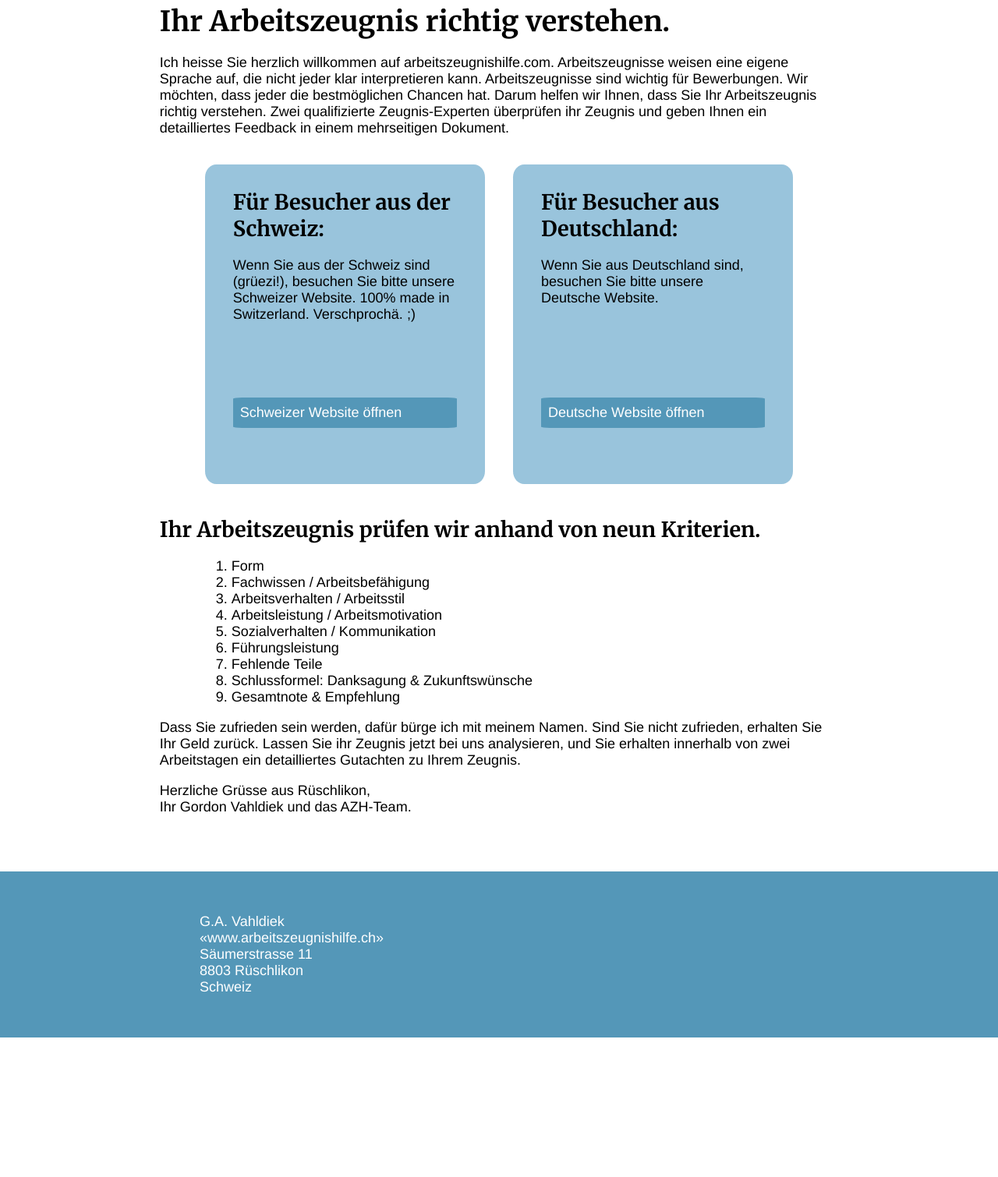
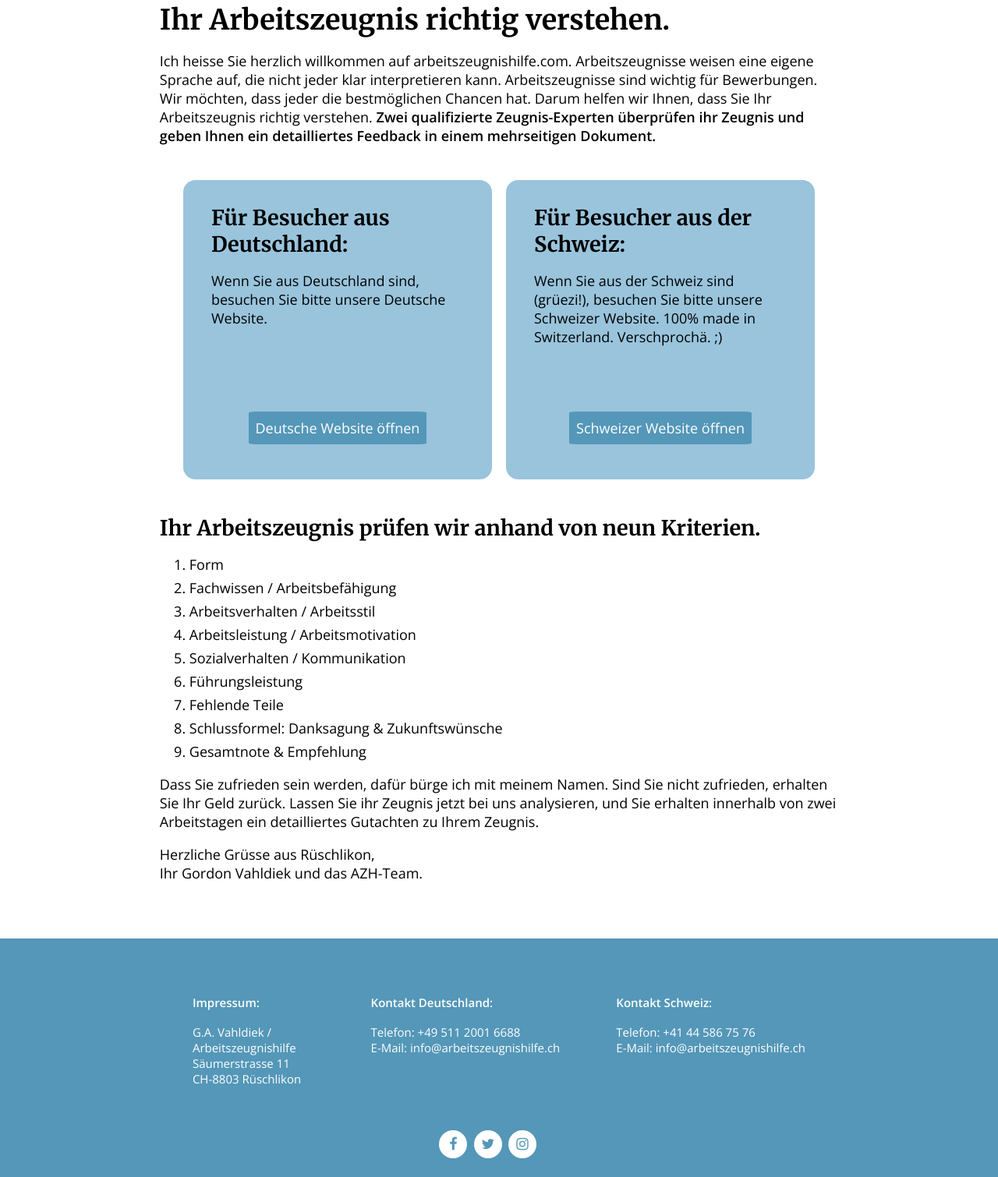
Before and after one commit to OzzieBerlin/azh_landingpage, a plain HTML site: page index.html in a window 1280 px wide. Shown: the part 591-2101 px from the top of the page at 78% size. Before the commit the page ends 1922 px from the top, so only its background shows below. Drawn offline with nearby package versions, Linux system fonts and the light colour scheme.

Commit message:
Improved responsiveness, cleaned resources, added footer

```diff
--- a/index.html
+++ b/index.html
@@ -4,17 +4,24 @@
   <meta charset="UTF-8">
   <title>Arbeitszeugnishilfe</title>
   <link rel="stylesheet" type="text/css" href="./resources/css/index.css">
-  <link href="https://fonts.googleapis.com/css2?family=Merriweather:wght@300;400;700&display=swap" rel="stylesheet">
+  <link href="https://fonts.googleapis.com/css2?family=Merriweather:wght@300;400;700&family=Open+Sans:wght@300;400;600&display=swap" rel="stylesheet">
+  <link rel="stylesheet" href="https://cdnjs.cloudflare.com/ajax/libs/font-awesome/4.7.0/css/font-awesome.min.css">
 </head>
+
+<!--
+4. Social Media Links in den Footer rein
+5. Footer links Impressum / Adresse, Mitte links Kontakt DE, Mitte rechts Kontakt CH, rechts SoMe-Buttons
+-->
 
  <body>
 <header>
-    <img src="./resources/images/azh_logo.svg" alt="">
-    <!-- <p>Arbeitszeugnishilfe.</p> -->
-    <nav>
+  <img src="./resources/images/AZH_Logo_transp.png" alt="">
+  <!-- Navbar Section -->
+  <nav>
+
       <ul>
-    <li><a href="#">Schweiz: www.arbeitszeugnishilfe.ch</a></li>
-    <li><a href="#">Deutschland: www.arbeitszeugnishilfe.de</a></li>
+        <li><a href="https://arbeitszeugnishilfe.de">Deutschland: www.arbeitszeugnishilfe.de</a></li>
+    <li><a href="https://arbeitszeugnishilfe.ch">Schweiz: www.arbeitszeugnishilfe.ch</a></li>
   </ul>
     </nav>
   </header>
@@ -25,25 +32,24 @@
     </div>
     <section>
       <h1>Ihr Arbeitszeugnis richtig verstehen.</h1>
-      <p>Ich heisse Sie herzlich willkommen auf arbeitszeugnishilfe.com. Arbeitszeugnisse weisen eine eigene Sprache auf, die nicht jeder klar interpretieren kann. Arbeitszeugnisse sind wichtig für Bewerbungen. Wir möchten, dass jeder die bestmöglichen Chancen hat. Darum helfen wir Ihnen, dass Sie Ihr Arbeitszeugnis richtig verstehen. Zwei qualifizierte Zeugnis-Experten überprüfen ihr Zeugnis und geben Ihnen ein detailliertes Feedback in einem mehrseitigen Dokument.
+      <p>Ich heisse Sie herzlich willkommen auf arbeitszeugnishilfe.com. Arbeitszeugnisse weisen eine eigene Sprache auf, die nicht jeder klar interpretieren kann. Arbeitszeugnisse sind wichtig für Bewerbungen. Wir möchten, dass jeder die bestmöglichen Chancen hat. Darum helfen wir Ihnen, dass Sie Ihr Arbeitszeugnis richtig verstehen. <strong>Zwei qualifizierte Zeugnis-Experten überprüfen ihr Zeugnis und geben Ihnen ein detailliertes Feedback in einem mehrseitigen Dokument.</strong>
       </p>
     </section>
       <section>
         <div class="flexcontainer">
+          <article class="countrybox">
+            <h2>Für Besucher aus Deutschland:</h2>
+            <p>Wenn Sie aus Deutschland sind, besuchen Sie bitte unsere Deutsche Website.</p>
+            <div class="button">
+            <a href="https://arbeitszeugnishilfe.de/"> Deutsche Website öffnen</a>
+            </div>
+          </article>
           <article class="countrybox">
             <h2>Für Besucher aus der Schweiz:</h2>
             <p>Wenn Sie aus der Schweiz sind (grüezi!), besuchen Sie bitte unsere Schweizer Website. 100% made in Switzerland. Verschprochä. ;)</p>
             <div class="button">
               <a href="https://arbeitszeugnishilfe.ch/">Schweizer Website öffnen</a>
             </div>
-          </article>
-          <article class="countrybox">
-            <h2>Für Besucher aus Deutschland:</h2>
-            <p>Wenn Sie aus Deutschland sind, besuchen Sie bitte unsere Deutsche Website.</p>
-            <div class="button">
-            <a href="https://arbeitszeugnishilfe.de/"> Deutsche Website öffnen</a>
-            </div>
-
           </article>
         </div>
 
@@ -66,12 +72,33 @@
     </section>
   </main>
 <footer>
-<p>G.A. Vahldiek <br>
-	«www.arbeitszeugnishilfe.ch» <br>
-	Säumerstrasse 11 <br>
-	8803 Rüschlikon <br>
-	Schweiz</p>
+  <div id="footercontainer">
+    <div class="footersection">
+      <!-- Impressum -->
+      <p><strong>Impressum:</strong></p>
+        <p>G.A. Vahldiek / Arbeitszeugnishilfe<br>
+        Säumerstrasse 11 <br>
+        CH-8803 Rüschlikon </p>
+    </div>
+    <div class="footersection">
+      <!-- Kontakt Deutschland -->
+      <p><strong>Kontakt Deutschland:</strong></p>
+        <p>Telefon: +49 511 2001 6688<br>
+          <span class="nobreak">E-Mail: info@arbeitszeugnishilfe.ch</span></p>
+    </div>
+    <div class="footersection">
+      <!-- Kontakt Schweiz -->
+      <p><strong>Kontakt Schweiz:</strong></p>
+        <p>Telefon: +41 44 586 75 76<br>
+        <span class="nobreak">E-Mail: info@arbeitszeugnishilfe.ch</span></p>
+    </div>
+    <div class="footersection">
+      <!-- Social Media Buttons -->
+      <a href="https://www.facebook.com/arbeitszeugnishilfe/" class="fa fa-facebook" target="blank"></a>
+      <a href="https://twitter.com/arbeitszeugnis2" class="fa fa-twitter" target="blank"></a>
+      <a href="https://www.instagram.com/arbeitszeugnishilfe/" class="fa fa-instagram" target="blank"></a>
+    </div>
+</div>
 </footer>
 </body>
-
 </html>
--- a/resources/css/index.css
+++ b/resources/css/index.css
@@ -1,14 +1,19 @@
+/* Fonts:
+titles: font-family: 'Merriweather', serif;
+body: font-family: 'Open Sans', sans-serif;
+*/
+
 html,
 body {
   font-size: 18px;
-  font-family: Helvetica, Arial, sans-serif;
+  font-family: 'Open Sans', sans-serif;
   margin: 0;
   padding: 0;
 }
 
 section {
   width: 68%;
-  margin: 0 auto;
+  margin: 2rem auto;
 }
 
 main {
@@ -18,15 +23,20 @@
 /* header start */
 
 header {
-  /* background-color: #99C4DC; */
   display: flex;
   justify-content: center;
   align-items: center;
-  height: 4.44rem;
+  height: 6rem;
+  width: 100%;
   padding: 0.5rem;
   font-size: .77rem;
   font-weight: bold;
   margin: 0.5rem auto;
+  margin-top: 0;
+  position: fixed;
+  top: 0;
+  background-color: white;
+  z-index: 2;
 }
 
 header li {
@@ -35,54 +45,29 @@
   background-color: #99C4DC;
 }
 
+header li:hover {
+  background-color: #5497B8;
+}
+
 header li a {
   text-decoration: none;
   color: white;
 }
 
 header img {
-  height: 100%;
+  height: 4rem;
   width: auto;
-  background-color: #99C4DC;
   padding: 0.5rem;
 }
 
 /* header end */
 
-h1 {
-  font-family: 'Merriweather', serif;
-  font-size: 2rem;
-  margin-bottom: 20px;
-  color: black;
-  background-color: transparent;
-}
-
-h2 {
-  font-family: 'Merriweather', serif;
-  font-size: 1.5rem;
-  margin-bottom: 20px;
-}
-
-ol,
-ul {
-  margin-left: 4rem;
-  padding: 0 20px;
-}
-
-p {
-  margin-left: 1rem;
-  padding: 0;
-  margin: 1rem auto;
-}
-
-a {
-  text-decoration: none;
-}
-
 /* banner start */
 
 .banner {
-  height: 400px;
+  position: relative;
+  z-index: 1;
+  margin-top: 6rem;
   width: 100%;
   overflow: hidden;
   height: 25rem;
@@ -104,20 +89,61 @@
 
 /* banner end */
 
+h1 {
+  font-family: 'Merriweather', serif;
+  font-size: 2rem;
+  margin-bottom: 1rem;
+  color: black;
+  background-color: transparent;
+}
+
+h2 {
+  font-family: 'Merriweather', serif;
+  font-size: 1.5rem;
+  margin-bottom: 1rem;
+}
+
+ol,
+ul {
+  margin-left: 1rem;
+  padding: 0 20px;
+}
+
+ol li,
+ul li {
+  margin-bottom: 0.33rem;
+}
+
+p {
+  margin-left: 1rem;
+  padding: 0;
+  margin: 1rem auto;
+}
+
+a {
+  text-decoration: none;
+}
+
 div.flexcontainer {
   display: flex;
   justify-content: center;
+  flex-wrap: wrap;
+  /* border: thick solid red; */
 }
 
 article {
-  width: 33%;
+  flex: 1 35%;
+  max-width: 18rem;
   background-color: #99C4DC;
   border-radius: 4%;
   padding: 2rem;
   padding-top: 0.5rem;
-  margin: 1rem 1rem;
+  margin: 0.5rem;
   color: black;
   display: inline-block;
+  display: flex;
+  flex-direction: column;
+  justify-content: space-between;
 }
 
 article h2 {
@@ -129,22 +155,22 @@
   margin: 0;
   padding: 0;
   margin-bottom: 1rem;
-  height: 8rem;
+  height: 7rem;
 }
 
 .button {
   background-color: #5497B8;
   border-radius: 4%;
   padding: 0.5rem;
-  margin: 2rem auto;
+  margin: 0.5rem auto;
+  margin-top: 2rem;
+  align-self: flex-end;
 }
 
 .button a {
   color: white;
   font-size: 1rem;
   font-weight: 500;
-  /*padding: 0.5rem;
-  margin: 2rem auto; */
 }
 
 /* footer */
@@ -158,13 +184,75 @@
   margin-top: 4rem;
 }
 
+#footercontainer {
+  width: 68%;
+  margin: 0 auto;
+  display: flex;
+  flex-direction: row;
+  flex-wrap: wrap;
+  justify-content: center;
+}
+
+.footersection {
+  margin: 1em 2em;
+  flex-basis: 18%;
+}
+
 footer p {
-  margin-left: 20%;
+  font-size: smaller;
+}
+
+span.nobreak {
+  white-space: nowrap;
+}
+
+.fa {
+  padding: 0.5em;
+  font-size: 2em;
+  width: 1em;
+  text-align: center;
+  text-decoration: none;
+  margin: 0.1em;
+  border-radius: 50%;
+  display: inline-block;
+}
+
+.fa-facebook {
+  background: white;
+  color: #5497B8;
+}
+
+.fa-twitter {
+  background: white;
+  color: #5497B8;
+}
+
+.fa-instagram {
+  background: white;
+  color: #5497B8;
 }
 
 @media only screen and (max-width: 736px) {
+  h1 {font-size: 1.4rem;}
   body {font-size: 0.8rem}
   header {display: none;}
-  article {width: 80%; margin: 2rem aut o;}
+  .banner h1 {font-size: 2rem}
+  .banner h2 {font-size: 1.2rem}
+  article {width: 80%; margin: 2rem aut o; height: auto;}
+  article p {height: auto;}
   section {width: 80%; margin: 0 auto;}
+  .banner {margin-top: 0;}
 }
+
+@media only screen and (max-width: 568px) {
+  h1 {font-size: 1.4rem;}
+  .banner h1 {font-size: 1.5em}
+  .banner h2 {font-size: 1em}
+  .banner {height: 18rem}
+  article p {height: auto;}
+  section {width: 80%; margin: 0 auto;}
+  article p {font-size: 0.7rem}
+  article h2 {font-size: 1rem}
+  .button a {font-size: 1em;}
+  .banner {margin-top: 0;}
+}
```
Also changed, not shown: resources/Zwischenstand_KW22/Mobile.png (deleted), resources/images/AZH_Logo_BG.png (added), resources/images/AZH_Logo_transp.png (added), resources/images/Saentis.jpg (deleted), resources/images/arbeitszeugnishilfe_Deutschland.png (deleted), resources/images/arbeitszeugnishilfe_Schweiz.png (deleted), resources/images/azh_logo.svg (deleted), resources/images/bg_intro_holder.jpg (deleted), 3 other files.
